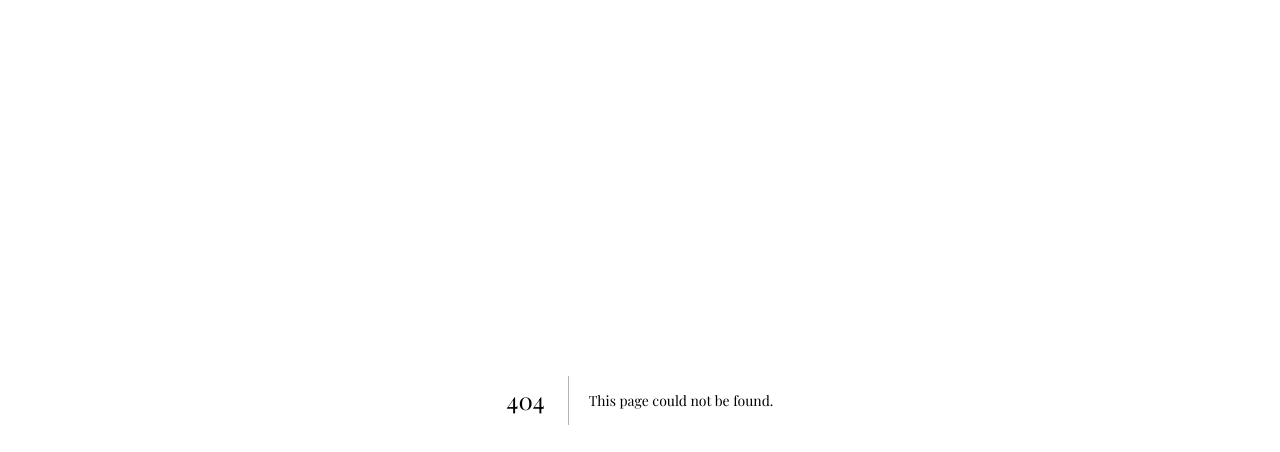
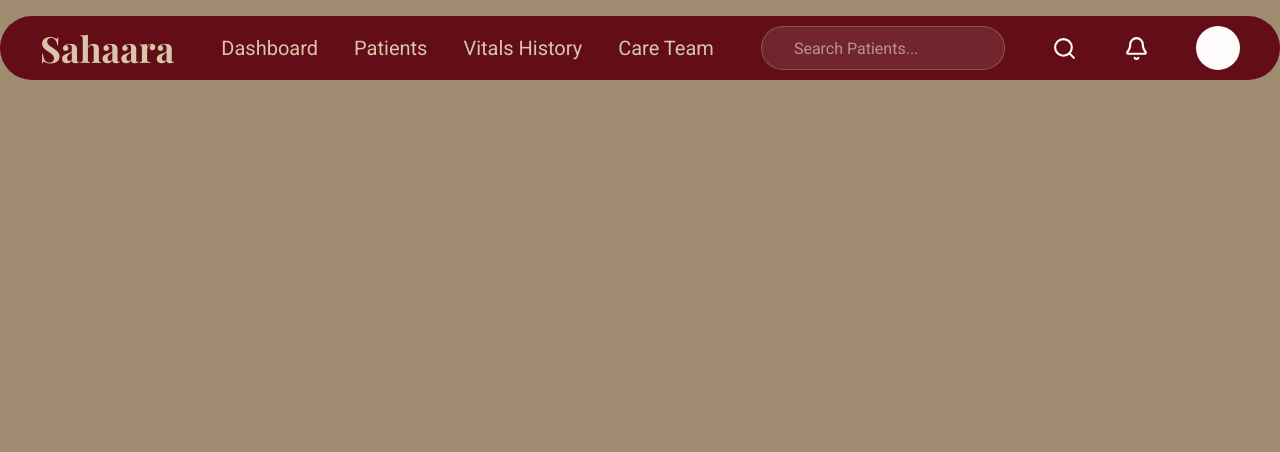
Before and after one commit to swasthyamaxxing/sahaara-frontend, a Next.js app: page /care-taker/book-appointment/1 in a window 1280 px wide. Before the commit this address had no page. Shown: the top 452 px of the page. Built offline with nearby package versions, Linux system fonts and the light colour scheme.

Commit message:
navbar design update

```diff
--- a/src/components/shared/CareTakerNavbar.tsx
+++ b/src/components/shared/CareTakerNavbar.tsx
@@ -1,27 +1,31 @@
 'use client'
 
 import { CARE_TAKER_NAVBAR_CONSTANTS } from '@/constants/Navbar.constants';
-import { Home, Search } from 'lucide-react';
+import { Bell, Search } from 'lucide-react';
 import Link from 'next/link';
+
+const ACTIVE_CLASS = "border-b border-[#D7C6A8] pb-2"
 
 const CareTakerNavbar = () => {
     return (
         <div className="flex h-16 w-full items-center rounded-full m-4 justify-between bg-brand-red px-10 text-white max-w-7xl mx-auto">
-            <Home className="inline-block mr-2" size={30} />
-            <div className="flex items-center gap-8 border border-white/50 rounded-full px-8 py-1">
+            <h2 className="font-bold text-[#D7C6A8] text-4xl leading-8">Sahaara</h2>
+            <div className="flex gap-9 items-center justify-center">
                 {
-                    CARE_TAKER_NAVBAR_CONSTANTS.map((item) => (
-                        <Link
-                            key={item.id}
-                            href={item.href}
-                            className="flex items-center gap-2 rounded-full p-2 hover:bg-brand-light-red transition-colors"
-                        >
+                    CARE_TAKER_NAVBAR_CONSTANTS.map((item)=>(
+                        <Link className=" text-[#D7C6A8] text-xl" key={item.id} href={item.href}>
                             {item.title}
                         </Link>
                     ))
                 }
             </div>
-            <Search className="inline-block mr-2" size={30} />
+            <input
+                className="w-61 h-11 rounded-full bg-[#FFFFFF1A] border-[#FFFFFF33] border outline-none px-8 py-2"
+                placeholder="Search Patients..."
+            />
+            <Search stroke="#FFFCFC" width={25} height={25} />
+            <Bell width={25} height={25} />
+            <div className="w-11 h-11 rounded-full bg-[#FFFCFC]" />
         </div>
     )
 }
```
Also changed, not shown: src/app/(app)/care-taker/book-appointment/[id]/page.tsx (added, +7 -0 lines).
